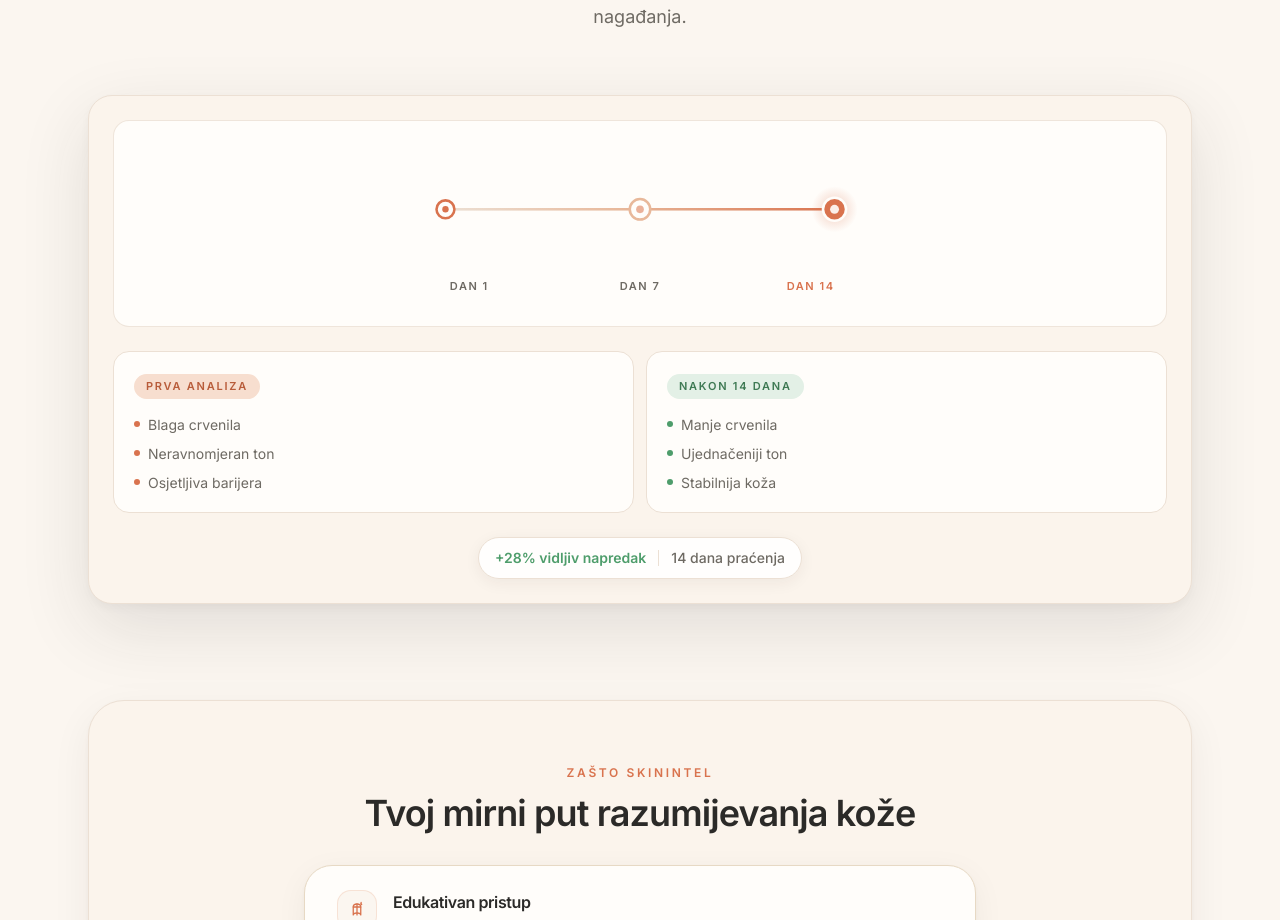
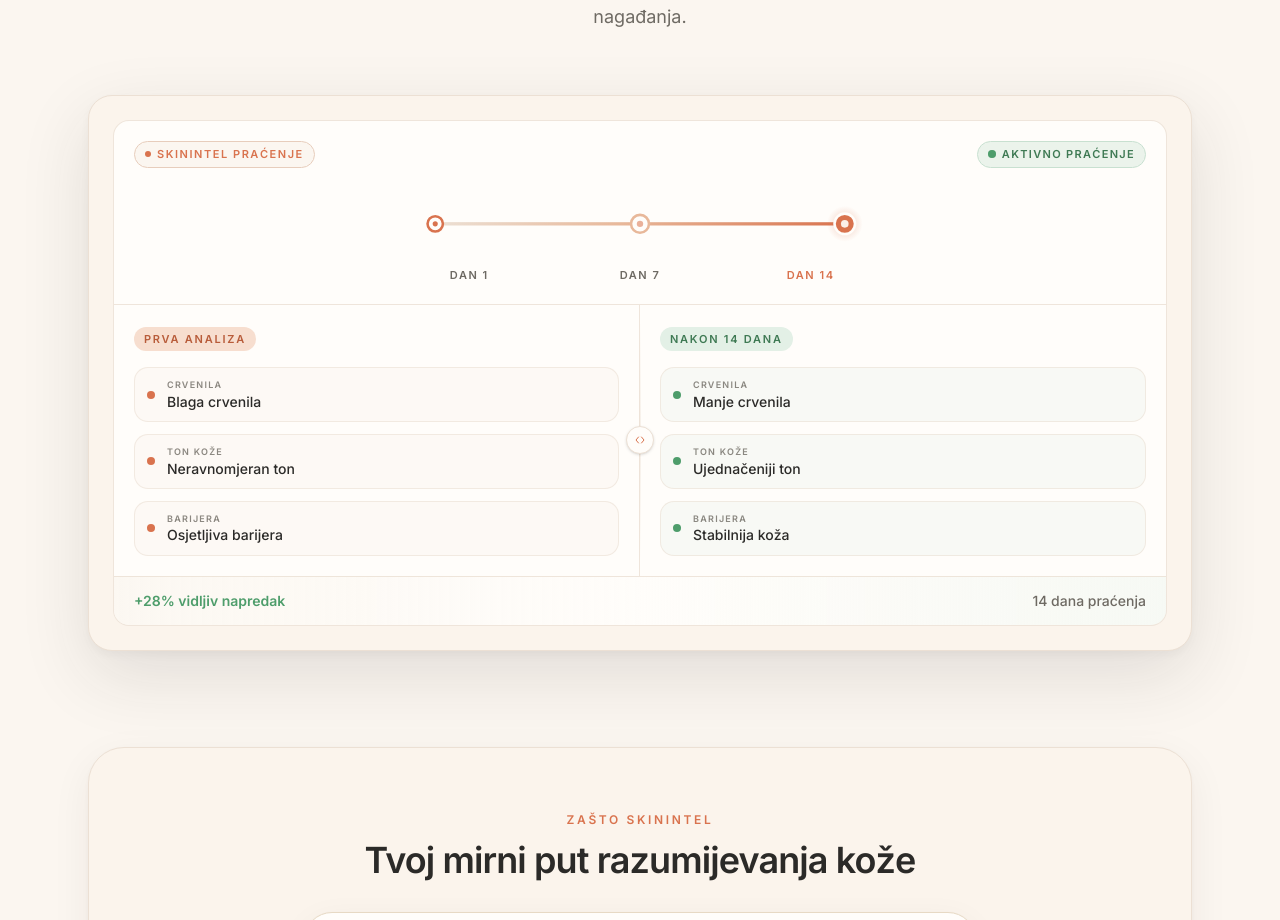
Before and after one commit to dplasc/skinintel, a Next.js app: page / in a window 1280 px wide. Shown: the part 2268-3188 px from the top of the page. Built offline with nearby package versions, Linux system fonts and the light colour scheme.

Commit message:
Redesign landing progress showcase

```diff
--- a/app/page.tsx
+++ b/app/page.tsx
@@ -276,9 +276,26 @@
         </div>
         <div className="-mx-4 mt-14 sm:mx-0 sm:mt-16">
           <div className="overflow-hidden rounded-3xl border border-[#ECE0D4] bg-[#FBF4EC] p-4 shadow-[0_4px_8px_rgba(43,42,40,0.04),0_24px_70px_rgba(43,42,40,0.12)] sm:p-6 dark:border-neutral-800 dark:bg-neutral-900">
-            <div className="relative rounded-2xl border border-[#ECE0D4]/80 bg-[#FFFDFA] px-4 py-6 sm:px-8 sm:py-8 dark:border-neutral-700 dark:bg-neutral-950">
+            <div className="overflow-hidden rounded-2xl border border-[#ECE0D4]/80 bg-[#FFFDFA] dark:border-neutral-700 dark:bg-neutral-950">
+              {/* Tracking header */}
+              <div className="border-b border-[#ECE0D4]/80 px-4 py-4 sm:px-5 sm:py-5 dark:border-neutral-800">
+                <div className="flex flex-wrap items-center justify-between gap-2.5">
+                  <span className="inline-flex items-center gap-1.5 rounded-full border border-[#E7CDBC] bg-[#FBF6F0] px-2.5 py-1 text-[10px] font-semibold uppercase tracking-[0.14em] text-[#D9734E] sm:text-[11px] dark:border-neutral-700 dark:bg-neutral-900">
+                    <span className="h-1.5 w-1.5 rounded-full bg-[#D9734E]" />
+                    SkinIntel praćenje
+                  </span>
+                  <span className="inline-flex items-center gap-1.5 rounded-full border border-[#C8E0D0] bg-[#E3F0E6]/70 px-2.5 py-1 text-[10px] font-semibold uppercase tracking-[0.12em] text-[#3F7A54] sm:text-[11px] dark:border-neutral-700 dark:bg-neutral-800/80 dark:text-emerald-300/90">
+                    <span className="relative flex h-2 w-2">
+                      <span className="absolute inline-flex h-full w-full rounded-full bg-[#4E9D6B] opacity-30" />
+                      <span className="relative inline-flex h-2 w-2 rounded-full bg-[#4E9D6B]" />
+                    </span>
+                    Aktivno praćenje
+                  </span>
+                </div>
+
+                <div className="mt-4 sm:mt-5">
                   <svg
-                viewBox="0 0 400 88"
+                    viewBox="0 0 400 56"
                     fill="none"
                     className="mx-auto w-full max-w-lg"
                     aria-hidden="true"
@@ -286,10 +303,10 @@
                     <defs>
                       <linearGradient
                         id="section2-progress"
-                    x1="48"
-                    y1="44"
-                    x2="352"
-                    y2="44"
+                        x1="40"
+                        y1="28"
+                        x2="360"
+                        y2="28"
                         gradientUnits="userSpaceOnUse"
                       >
                         <stop stopColor="#ECE0D4" />
@@ -302,121 +319,192 @@
                         cy="0"
                         r="1"
                         gradientUnits="userSpaceOnUse"
-                    gradientTransform="translate(352 44) rotate(90) scale(18)"
+                        gradientTransform="translate(360 28) rotate(90) scale(14)"
                       >
                         <stop stopColor="#D9734E" stopOpacity="0.35" />
                         <stop offset="1" stopColor="#D9734E" stopOpacity="0" />
                       </radialGradient>
                     </defs>
                     <line
-                  x1="48"
-                  y1="44"
-                  x2="352"
-                  y2="44"
+                      x1="40"
+                      y1="28"
+                      x2="360"
+                      y2="28"
                       stroke="#ECE0D4"
-                  strokeWidth="1.5"
+                      strokeWidth="2"
                       strokeLinecap="round"
                     />
                     <line
-                  x1="48"
-                  y1="44"
-                  x2="352"
-                  y2="44"
+                      x1="40"
+                      y1="28"
+                      x2="360"
+                      y2="28"
                       stroke="url(#section2-progress)"
-                  strokeWidth="2"
+                      strokeWidth="2.5"
                       strokeLinecap="round"
                     />
-                <circle cx="352" cy="44" r="18" fill="url(#section2-glow)" />
+                    <circle cx="360" cy="28" r="14" fill="url(#section2-glow)" />
                     <circle
-                  cx="48"
-                  cy="44"
-                  r="7"
+                      cx="40"
+                      cy="28"
+                      r="6"
                       fill="#FFFDFA"
                       stroke="#D9734E"
                       strokeWidth="2"
                     />
-                <circle cx="48" cy="44" r="2.5" fill="#D9734E" />
+                    <circle cx="40" cy="28" r="2" fill="#D9734E" />
                     <circle
                       cx="200"
-                  cy="44"
-                  r="8"
+                      cy="28"
+                      r="7"
                       fill="#FFFDFA"
                       stroke="#E8B89A"
                       strokeWidth="2"
                     />
-                <circle cx="200" cy="44" r="3" fill="#D9734E" fillOpacity="0.55" />
+                    <circle cx="200" cy="28" r="2.5" fill="#D9734E" fillOpacity="0.55" />
                     <circle
-                  cx="352"
-                  cy="44"
-                  r="9"
+                      cx="360"
+                      cy="28"
+                      r="8"
                       fill="#D9734E"
                       stroke="#FFFDFA"
                       strokeWidth="2"
                     />
-                <circle cx="352" cy="44" r="3.5" fill="#FFFDFA" fillOpacity="0.9" />
+                    <circle cx="360" cy="28" r="3" fill="#FFFDFA" fillOpacity="0.9" />
                   </svg>
-              <div className="mx-auto mt-3 grid max-w-lg grid-cols-3 text-center">
-                <span className="text-[11px] font-semibold uppercase tracking-[0.14em] text-[#6E6A63] dark:text-neutral-400">
+                  <div className="mx-auto mt-2 grid max-w-lg grid-cols-3 text-center">
+                    <span className="text-[10px] font-semibold uppercase tracking-[0.14em] text-[#6E6A63] sm:text-[11px] dark:text-neutral-400">
                       Dan 1
                     </span>
-                <span className="text-[11px] font-semibold uppercase tracking-[0.14em] text-[#6E6A63] dark:text-neutral-400">
+                    <span className="text-[10px] font-semibold uppercase tracking-[0.14em] text-[#6E6A63] sm:text-[11px] dark:text-neutral-400">
                       Dan 7
                     </span>
-                <span className="text-[11px] font-semibold uppercase tracking-[0.14em] text-[#D9734E]">
+                    <span className="text-[10px] font-semibold uppercase tracking-[0.14em] text-[#D9734E] sm:text-[11px]">
                       Dan 14
                     </span>
                   </div>
                 </div>
+              </div>
 
-            <div className="mt-5 grid grid-cols-1 gap-4 sm:mt-6 sm:grid-cols-2 sm:gap-3">
-              <div className="rounded-2xl border border-[#ECE0D4] bg-[#FFFDFA] p-4 sm:p-5 dark:border-neutral-700 dark:bg-neutral-950">
-                <span className="inline-flex items-center rounded-full bg-[#F7DECF] px-2.5 py-1 text-[10px] font-semibold uppercase tracking-[0.16em] text-[#B85C3A] sm:px-3 sm:text-[11px] dark:bg-neutral-800 dark:text-amber-300/90">
+              {/* Before / after result panels */}
+              <div className="relative grid grid-cols-1 sm:grid-cols-2">
+                <div
+                  aria-hidden="true"
+                  className="pointer-events-none absolute inset-y-4 left-1/2 hidden w-px -translate-x-1/2 bg-gradient-to-b from-transparent via-[#ECE0D4] to-transparent sm:block dark:via-neutral-700"
+                />
+                <div
+                  aria-hidden="true"
+                  className="pointer-events-none absolute left-1/2 top-1/2 z-10 hidden h-7 w-7 -translate-x-1/2 -translate-y-1/2 items-center justify-center rounded-full border border-[#ECE0D4] bg-[#FFFDFA] shadow-sm sm:flex dark:border-neutral-700 dark:bg-neutral-950"
+                >
+                  <svg
+                    width="12"
+                    height="12"
+                    viewBox="0 0 24 24"
+                    fill="none"
+                    stroke="#D9734E"
+                    strokeWidth="2"
+                    strokeLinecap="round"
+                    strokeLinejoin="round"
+                    aria-hidden="true"
+                  >
+                    <polyline points="9 6 4 12 9 18" />
+                    <polyline points="15 6 20 12 15 18" />
+                  </svg>
+                </div>
+
+                <div className="border-b border-[#ECE0D4]/80 p-4 sm:border-b-0 sm:border-r sm:p-5 dark:border-neutral-800">
+                  <span className="inline-flex items-center rounded-full bg-[#F7DECF] px-2.5 py-1 text-[10px] font-semibold uppercase tracking-[0.16em] text-[#B85C3A] sm:text-[11px] dark:bg-neutral-800 dark:text-amber-300/90">
                     Prva analiza
                   </span>
-                <ul className="mt-4 space-y-2.5">
-                  <li className="flex items-start gap-2 text-sm leading-snug text-[#6E6A63] dark:text-neutral-400">
-                    <span className="mt-1.5 h-1.5 w-1.5 shrink-0 rounded-full bg-[#D9734E]" />
+                  <ul className="mt-4 space-y-3">
+                    <li className="flex items-center gap-3 rounded-xl border border-[#ECE0D4]/60 bg-[#FBF6F0]/50 px-3 py-2.5 dark:border-neutral-800 dark:bg-neutral-900/50">
+                      <span className="h-2 w-2 shrink-0 rounded-full bg-[#D9734E]" />
+                      <div className="min-w-0 flex-1">
+                        <span className="block text-[9px] font-semibold uppercase tracking-[0.14em] text-[#6E6A63]/80 dark:text-neutral-500">
+                          Crvenila
+                        </span>
+                        <span className="block text-sm font-medium leading-snug text-[#2B2A28] dark:text-neutral-200">
                           Blaga crvenila
+                        </span>
+                      </div>
                     </li>
-                  <li className="flex items-start gap-2 text-sm leading-snug text-[#6E6A63] dark:text-neutral-400">
-                    <span className="mt-1.5 h-1.5 w-1.5 shrink-0 rounded-full bg-[#D9734E]" />
+                    <li className="flex items-center gap-3 rounded-xl border border-[#ECE0D4]/60 bg-[#FBF6F0]/50 px-3 py-2.5 dark:border-neutral-800 dark:bg-neutral-900/50">
+                      <span className="h-2 w-2 shrink-0 rounded-full bg-[#D9734E]" />
+                      <div className="min-w-0 flex-1">
+                        <span className="block text-[9px] font-semibold uppercase tracking-[0.14em] text-[#6E6A63]/80 dark:text-neutral-500">
+                          Ton kože
+                        </span>
+                        <span className="block text-sm font-medium leading-snug text-[#2B2A28] dark:text-neutral-200">
                           Neravnomjeran ton
+                        </span>
+                      </div>
                     </li>
-                  <li className="flex items-start gap-2 text-sm leading-snug text-[#6E6A63] dark:text-neutral-400">
-                    <span className="mt-1.5 h-1.5 w-1.5 shrink-0 rounded-full bg-[#D9734E]" />
+                    <li className="flex items-center gap-3 rounded-xl border border-[#ECE0D4]/60 bg-[#FBF6F0]/50 px-3 py-2.5 dark:border-neutral-800 dark:bg-neutral-900/50">
+                      <span className="h-2 w-2 shrink-0 rounded-full bg-[#D9734E]" />
+                      <div className="min-w-0 flex-1">
+                        <span className="block text-[9px] font-semibold uppercase tracking-[0.14em] text-[#6E6A63]/80 dark:text-neutral-500">
+                          Barijera
+                        </span>
+                        <span className="block text-sm font-medium leading-snug text-[#2B2A28] dark:text-neutral-200">
                           Osjetljiva barijera
+                        </span>
+                      </div>
                     </li>
                   </ul>
                 </div>
-              <div className="rounded-2xl border border-[#ECE0D4] bg-[#FFFDFA] p-4 sm:p-5 dark:border-neutral-700 dark:bg-neutral-950">
-                <span className="inline-flex items-center rounded-full bg-[#E3F0E6] px-2.5 py-1 text-[10px] font-semibold uppercase tracking-[0.16em] text-[#3F7A54] sm:px-3 sm:text-[11px] dark:bg-neutral-800 dark:text-emerald-300/90">
+
+                <div className="p-4 sm:p-5">
+                  <span className="inline-flex items-center rounded-full bg-[#E3F0E6] px-2.5 py-1 text-[10px] font-semibold uppercase tracking-[0.16em] text-[#3F7A54] sm:text-[11px] dark:bg-neutral-800 dark:text-emerald-300/90">
                     Nakon 14 dana
                   </span>
-                <ul className="mt-4 space-y-2.5">
-                  <li className="flex items-start gap-2 text-sm leading-snug text-[#6E6A63] dark:text-neutral-400">
-                    <span className="mt-1.5 h-1.5 w-1.5 shrink-0 rounded-full bg-[#4E9D6B]" />
+                  <ul className="mt-4 space-y-3">
+                    <li className="flex items-center gap-3 rounded-xl border border-[#ECE0D4]/60 bg-[#E3F0E6]/25 px-3 py-2.5 dark:border-neutral-800 dark:bg-neutral-900/50">
+                      <span className="h-2 w-2 shrink-0 rounded-full bg-[#4E9D6B]" />
+                      <div className="min-w-0 flex-1">
+                        <span className="block text-[9px] font-semibold uppercase tracking-[0.14em] text-[#6E6A63]/80 dark:text-neutral-500">
+                          Crvenila
+                        </span>
+                        <span className="block text-sm font-medium leading-snug text-[#2B2A28] dark:text-neutral-200">
                           Manje crvenila
+                        </span>
+                      </div>
                     </li>
-                  <li className="flex items-start gap-2 text-sm leading-snug text-[#6E6A63] dark:text-neutral-400">
-                    <span className="mt-1.5 h-1.5 w-1.5 shrink-0 rounded-full bg-[#4E9D6B]" />
+                    <li className="flex items-center gap-3 rounded-xl border border-[#ECE0D4]/60 bg-[#E3F0E6]/25 px-3 py-2.5 dark:border-neutral-800 dark:bg-neutral-900/50">
+                      <span className="h-2 w-2 shrink-0 rounded-full bg-[#4E9D6B]" />
+                      <div className="min-w-0 flex-1">
+                        <span className="block text-[9px] font-semibold uppercase tracking-[0.14em] text-[#6E6A63]/80 dark:text-neutral-500">
+                          Ton kože
+                        </span>
+                        <span className="block text-sm font-medium leading-snug text-[#2B2A28] dark:text-neutral-200">
                           Ujednačeniji ton
+                        </span>
+                      </div>
                     </li>
-                  <li className="flex items-start gap-2 text-sm leading-snug text-[#6E6A63] dark:text-neutral-400">
-                    <span className="mt-1.5 h-1.5 w-1.5 shrink-0 rounded-full bg-[#4E9D6B]" />
+                    <li className="flex items-center gap-3 rounded-xl border border-[#ECE0D4]/60 bg-[#E3F0E6]/25 px-3 py-2.5 dark:border-neutral-800 dark:bg-neutral-900/50">
+                      <span className="h-2 w-2 shrink-0 rounded-full bg-[#4E9D6B]" />
+                      <div className="min-w-0 flex-1">
+                        <span className="block text-[9px] font-semibold uppercase tracking-[0.14em] text-[#6E6A63]/80 dark:text-neutral-500">
+                          Barijera
+                        </span>
+                        <span className="block text-sm font-medium leading-snug text-[#2B2A28] dark:text-neutral-200">
                           Stabilnija koža
+                        </span>
+                      </div>
                     </li>
                   </ul>
                 </div>
               </div>
-            <div className="mt-4 flex justify-center sm:mt-6">
-              <div className="inline-flex flex-wrap items-center justify-center gap-x-3 gap-y-2 rounded-full border border-[#ECE0D4] bg-white/90 px-4 py-2.5 shadow-[0_4px_16px_rgba(43,42,40,0.06)] dark:border-neutral-700 dark:bg-neutral-900/90">
+
+              {/* Metric footer */}
+              <div className="border-t border-[#ECE0D4]/80 bg-gradient-to-r from-[#FBF6F0]/80 via-[#FFFDFA] to-[#E3F0E6]/30 px-4 py-3 sm:px-5 sm:py-3.5 dark:border-neutral-800 dark:from-neutral-900/80 dark:via-neutral-950 dark:to-neutral-900/80">
+                <div className="flex flex-wrap items-center justify-between gap-2">
                   <span className="text-sm font-semibold text-[#4E9D6B]">
                     +28% vidljiv napredak
                   </span>
-                <span className="hidden h-4 w-px bg-[#ECE0D4] sm:block dark:bg-neutral-700" />
                   <span className="text-sm font-medium text-[#6E6A63] dark:text-neutral-400">
                     14 dana praćenja
                   </span>
+                </div>
               </div>
             </div>
           </div>
```
Lines whose indentation alone changed are shown as unchanged.
